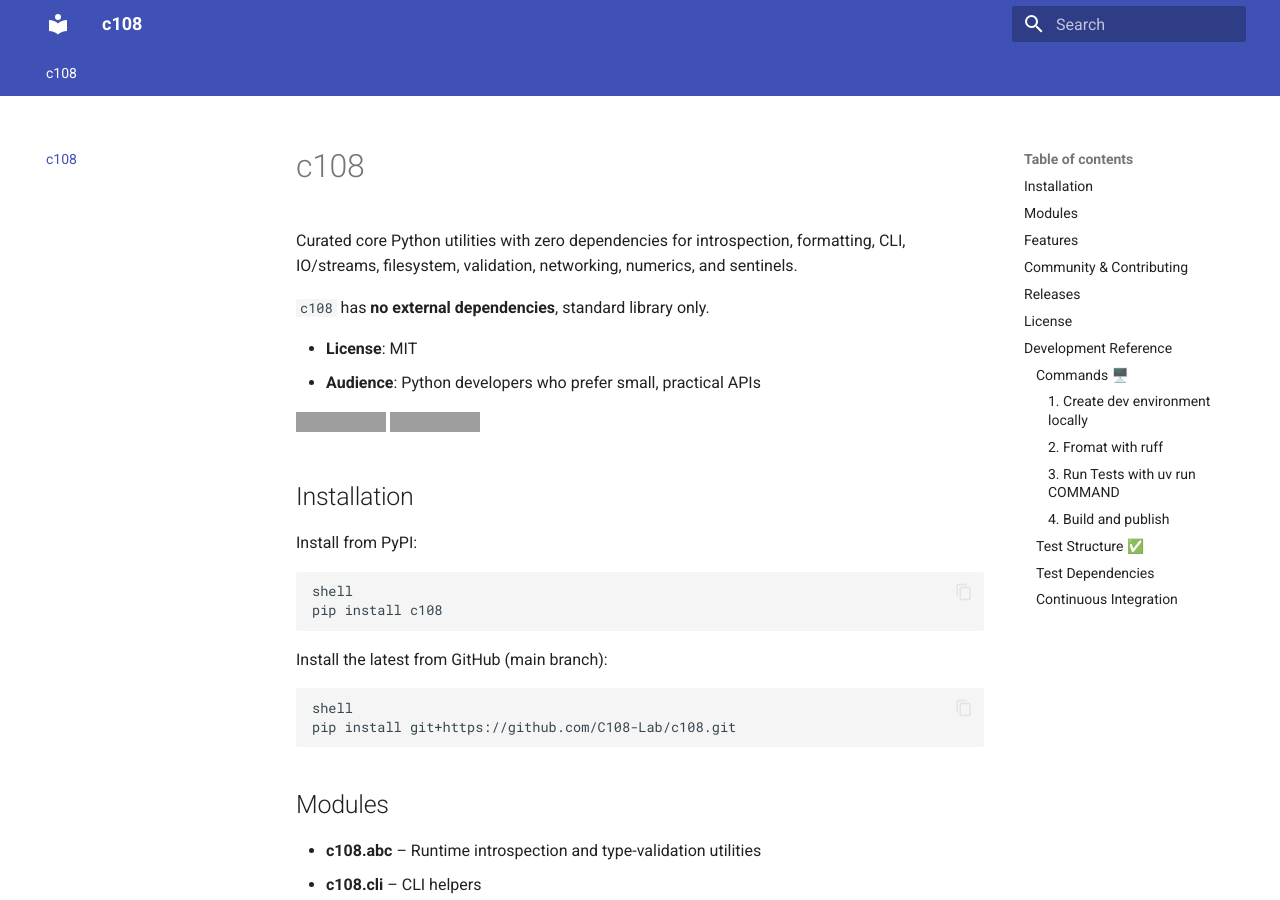
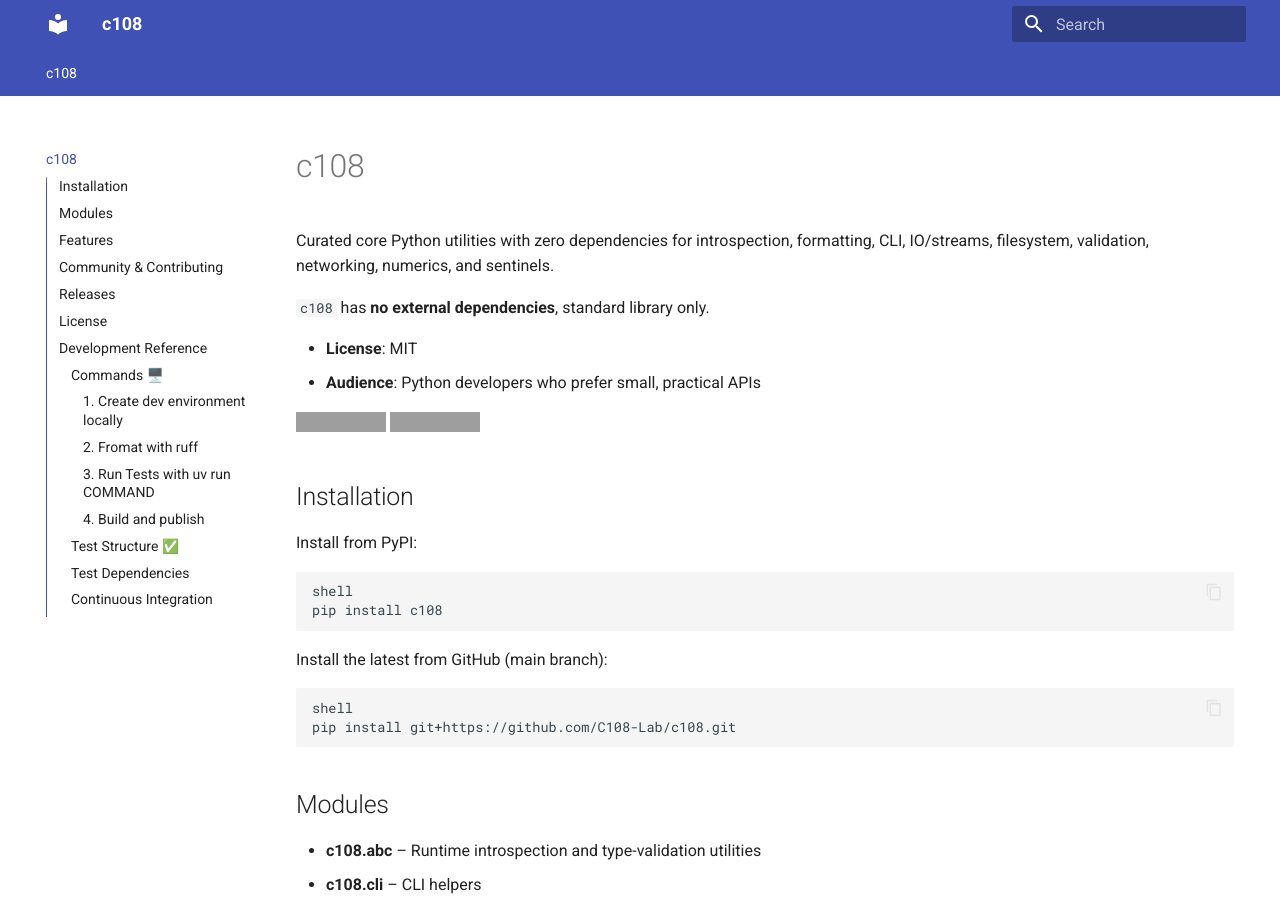
Before and after one commit to C108-Lab/c108, an MkDocs documentation site: the page built from docs/index.md, in a window 1280 px wide and 900 px high. Built offline with MkDocs 1.6.1 and Material for MkDocs 9.7.7, drawn with Linux system fonts in a browser that asks for light colours; grey boxes are pictures that could not be loaded.

Commit message:
mkdocs.yml up

```diff
--- a/mkdocs.yml
+++ b/mkdocs.yml
@@ -20,9 +20,12 @@
 
   # Feature toggles
   features:
+    - content.code.copy
+    - navigation.tabs       # top-level sections as tabs
+    - navigation.sections
     - navigation.tabs
     - navigation.sections
     - navigation.tracking
     - search.suggest
     - search.highlight
-    - content.code.copy
+    - toc.integrate
```
